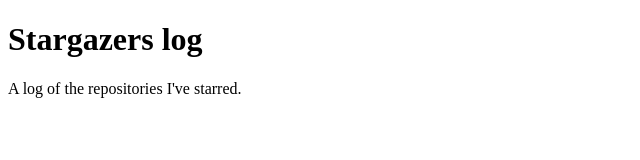
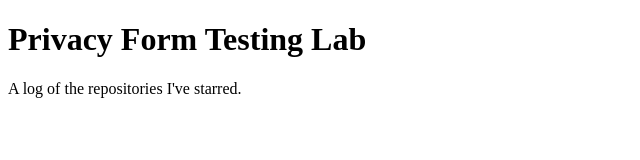
Before and after one commit to ChristiLearner/stargazers-log, a plain HTML site: page index.html in a window 1280 px wide. Shown: the whole page, without its empty margins (0-640 px from the left). Drawn offline with Linux system fonts and the light colour scheme.

Commit message:
Rename page for privacy form testing

```diff
--- a/index.html
+++ b/index.html
@@ -5,7 +5,7 @@
     <title>Stargazers log</title>
   </head>
   <body>
-    <h1>Stargazers log</h1>
+    <h1>Privacy Form Testing Lab</h1>
     <p>A log of the repositories I've starred.</p>
   </body>
 </html>
```
